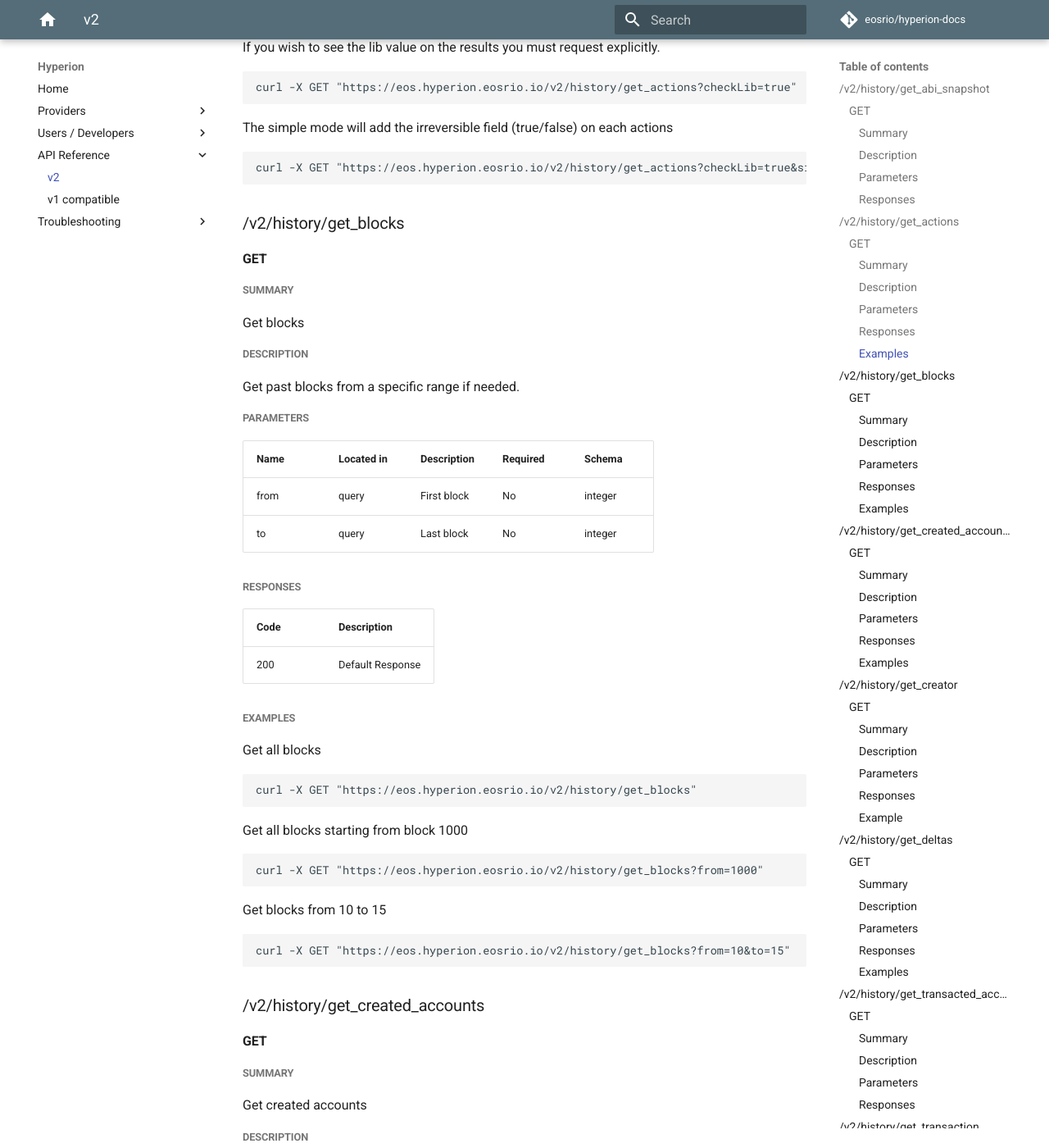
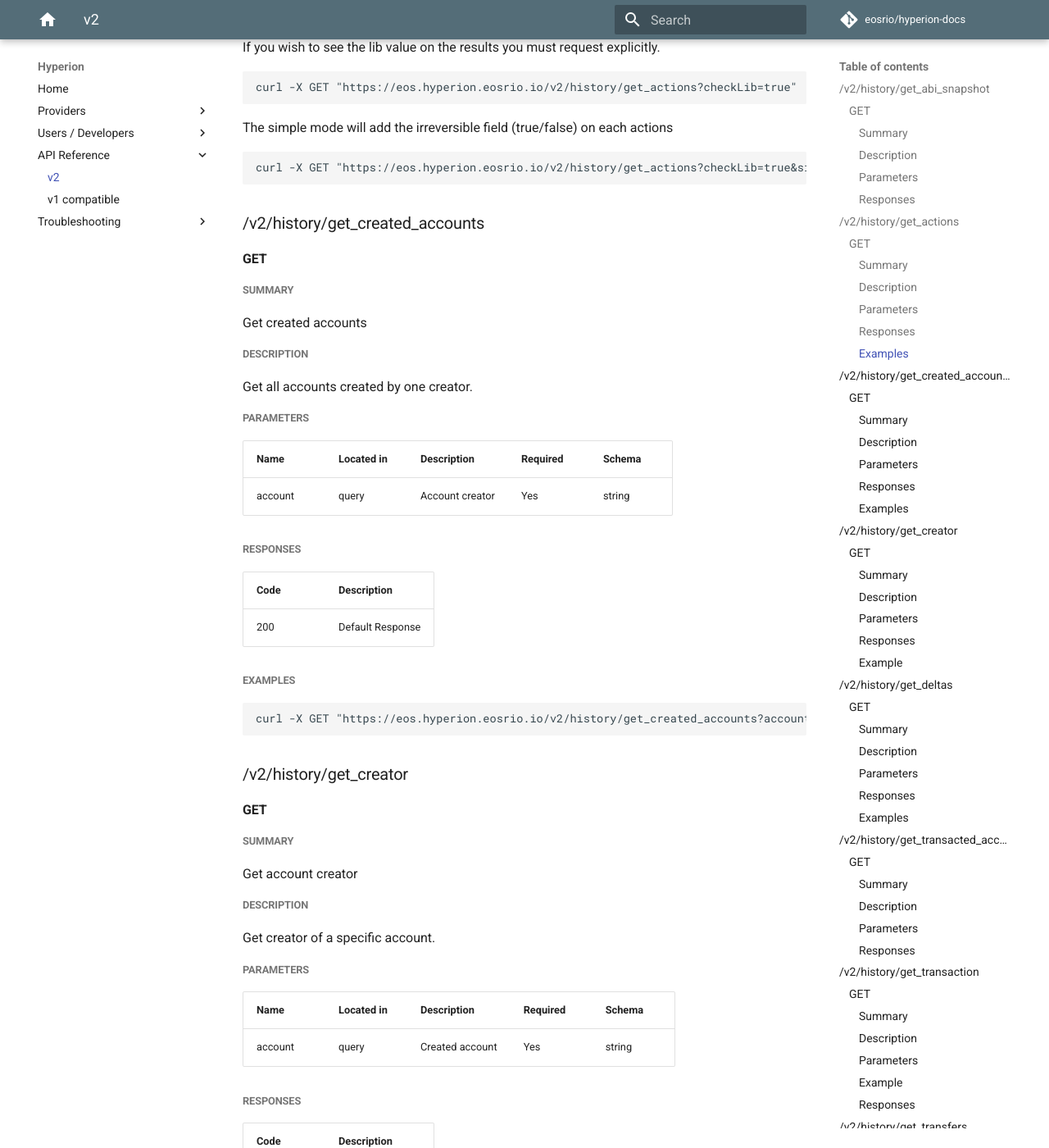
Before and after one commit to eosrio/hyperion-docs, an MkDocs documentation site: the page built from docs/v2.md, in a window 1280 px wide and 1400 px high, scrolled down 2238 px. Shown: the whole window at 82% size. Built offline with MkDocs 1.6.1 and Material for MkDocs 9.7.7, drawn with Linux system fonts in a browser that asks for light colours; comment, search, counter and statistics services are not loaded.

Commit message:
get_blocks removed from API reference

`````diff
--- a/docs/v2.md
+++ b/docs/v2.md
@@ -81,44 +81,6 @@
 ````bash
 curl -X GET "https://eos.hyperion.eosrio.io/v2/history/get_actions?checkLib=true&simple=true"
 ````
-
-### /v2/history/get_blocks
-
-#### GET
-##### Summary
-
-Get blocks
-
-##### Description
-
-Get past blocks from a specific range if needed.
-
-##### Parameters
-
-| Name | Located in | Description | Required | Schema |
-| ---- | ---------- | ----------- | -------- | ---- |
-| from | query | First block | No | integer |
-| to | query | Last block | No | integer |
-
-##### Responses
-
-| Code | Description |
-| ---- | ----------- |
-| 200 | Default Response |
-
-##### Examples
-Get all blocks
-```
-curl -X GET "https://eos.hyperion.eosrio.io/v2/history/get_blocks"
-```
-Get all blocks starting from block 1000
-```
-curl -X GET "https://eos.hyperion.eosrio.io/v2/history/get_blocks?from=1000"
-```
-Get blocks from 10 to 15
-```
-curl -X GET "https://eos.hyperion.eosrio.io/v2/history/get_blocks?from=10&to=15"
-```
 
 ### /v2/history/get_created_accounts
 
`````
